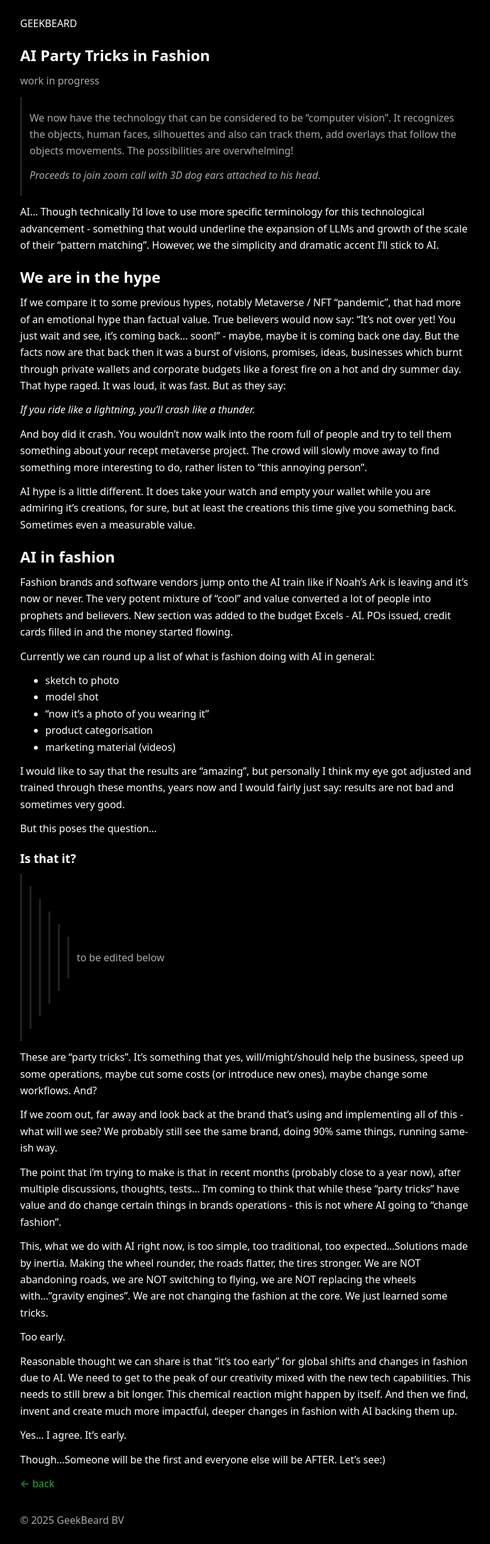
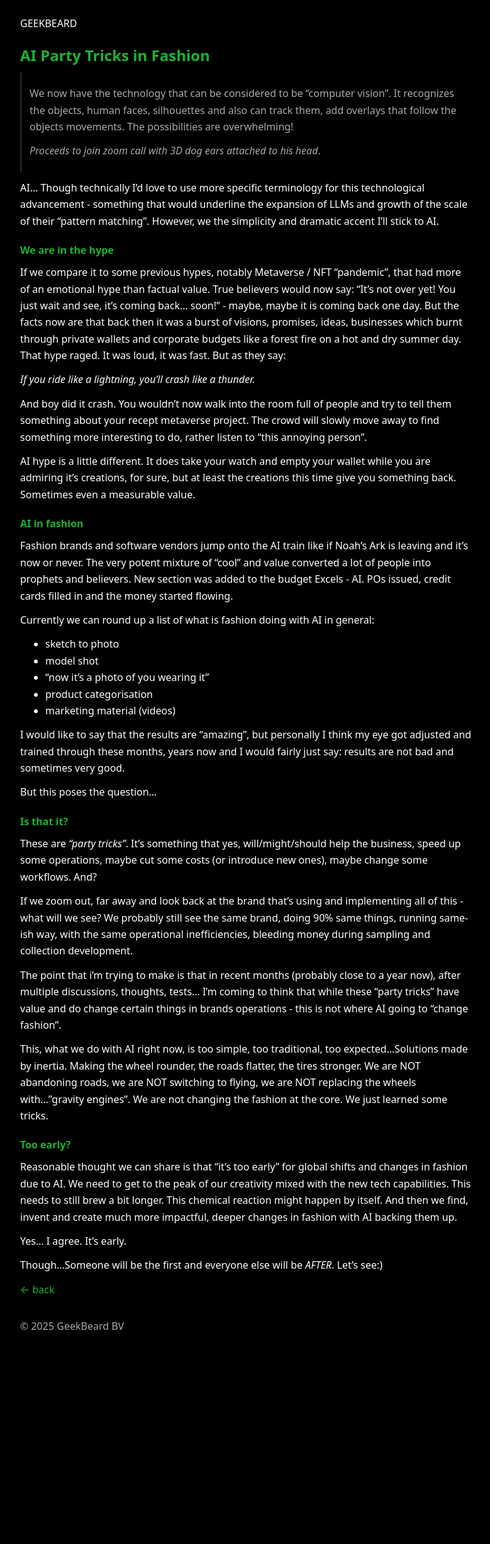
Before and after one commit to geekbeard/geekbeard.dev, a Jekyll site: the page built from thoughts/ai-party-tricks.md, in a window 1280 px wide. Shown: the whole page at 63% size, without its empty margins (248-1027 px from the left). Built offline with Jekyll 4.4.1, drawn with Linux system fonts in a browser that asks for light colours; after the commit the page ends 2143 px from its top, so only the background shows below that.

Commit message:
seo update

```diff
--- a/_layouts/article.html
+++ b/_layouts/article.html
@@ -4,7 +4,6 @@ layout: default
 <article>
    <!-- ARTICLE-APPLIED -->
   <h1>{{ page.title }}</h1>
-  {% if page.description %}<p class="muted">{{ page.description }}</p>{% endif %}
   {{ content }}
   <p class="back"><a href="/">← back</a></p>
 </article>
--- a/_layouts/default.html
+++ b/_layouts/default.html
@@ -3,9 +3,32 @@
 <head>
   <!-- DEFAULT-APPLIED -->
   <meta charset="utf-8" />
-  <title>{{ page.title }} — GeekBeard</title>
+  <title>{% if page.title %}{{ page.title }} — GeekBeard{% else %}{{ site.title }}{% endif %}</title>
   <meta name="viewport" content="width=device-width, initial-scale=1" />
   <meta name="color-scheme" content="dark">
+
+  <!-- SEO Meta Tags -->
+  <meta name="description" content="{% if page.description %}{{ page.description }}{% else %}GeekBeard - thoughts and reflections on fashion tech, AI, and development. Partner of Enhance That.{% endif %}">
+  <meta name="author" content="GeekBeard">
+
+  <!-- Open Graph Meta Tags -->
+  <meta property="og:title" content="{% if page.title %}{{ page.title }} — GeekBeard{% else %}GeekBeard{% endif %}">
+  <meta property="og:description" content="{% if page.description %}{{ page.description }}{% else %}GeekBeard - thoughts and reflections on fashion tech, AI, and development. Partner of Enhance That.{% endif %}">
+  <meta property="og:type" content="{% if page.layout == 'article' %}article{% else %}website{% endif %}">
+  <meta property="og:url" content="{{ site.url }}{{ page.url }}">
+  <meta property="og:image" content="{{ site.url }}/images/seo-img.png">
+  <meta property="og:site_name" content="GeekBeard">
+
+  <!-- Twitter Card Meta Tags -->
+  <meta name="twitter:card" content="summary_large_image">
+  <meta name="twitter:title" content="{% if page.title %}{{ page.title }} — GeekBeard{% else %}GeekBeard{% endif %}">
+  <meta name="twitter:description" content="{% if page.description %}{{ page.description }}{% else %}GeekBeard - thoughts and reflections on fashion tech, AI, and development. Partner of Enhance That.{% endif %}">
+  <meta name="twitter:image" content="{{ site.url }}/images/seo-img.png">
+
+  <!-- Additional Meta Tags -->
+  {% if page.layout == 'article' and page.date %}<meta property="article:published_time" content="{{ page.date | date_to_xmlschema }}">{% endif %}
+  <meta name="robots" content="index, follow">
+  <link rel="canonical" href="{{ site.url }}{{ page.url }}">
   <style>
     :root { --bg:#000; --fg:#fff; --accent:#1bb32f; --muted:#aaa; --max:720px; }
     * { box-sizing: border-box; }
@@ -15,7 +38,7 @@
     main { width:100%; max-width:var(--max); }
     a { color:var(--accent); text-decoration:none; }
     a:hover { text-decoration:underline; }
-    h1,h2,h3 { margin:24px 0 8px; line-height:1.2; }
+    h1,h2,h3,h4,h5,h6 { margin:24px 0 8px; line-height:1.2; color:var(--accent); }
     p, ul, ol { margin:12px 0; }
     blockquote { border-left:3px solid #222; margin:12px 0; padding:8px 12px; color:var(--muted); }
     code, pre { font-family: ui-monospace, SFMono-Regular, Menlo, Consolas, "Liberation Mono", monospace; }
--- a/index.html
+++ b/index.html
@@ -1,6 +1,7 @@
 ---
 layout: default
 title: GeekBeard
+description: "GeekBeard - thoughts and reflections on fashion tech, AI, and development. Partner of Enhance That. Exploring the intersection of technology and fashion industry."
 ---
 <header>
   <pre class="ascii">
--- a/thoughts/ai-party-tricks.md
+++ b/thoughts/ai-party-tricks.md
@@ -3,7 +3,7 @@ layout: article
 title: AI Party Tricks in Fashion
 date: 07-Sep-2025
 state: wip
-description: [work in progress]
+description: Let's just hope that AI is not just reduced to the unrealistic photo generator. We need to think bigger.
 ---
 
 > We now have the technology that can be considered to be "computer vision". It recognizes the objects, human faces, silhouettes and also can track them, add overlays that follow the objects movements. The possibilities are overwhelming!
@@ -12,7 +12,7 @@ description: [work in progress]
 
 AI... Though technically I'd love to use more specific terminology for this technological advancement - something that would underline the expansion of LLMs and growth of the scale of their "pattern matching". However, we the simplicity and dramatic accent I'll stick to AI.
 
-## We are in the hype
+#### We are in the hype
 
 If we compare it to some previous hypes, notably Metaverse / NFT “pandemic”, that had more of an emotional hype than factual value. True believers would now say: “It’s not over yet! You just wait and see, it’s coming back… soon!” - maybe, maybe it is coming back one day. But the facts now are that back then it was a burst of visions, promises, ideas, businesses which burnt through private wallets and corporate budgets like a forest fire on a hot and dry summer day. That hype raged. It was loud, it was fast. But as they say:
 
@@ -22,7 +22,7 @@ And boy did it crash. You wouldn't now walk into the room full of people and try
 
 AI hype is a little different. It does take your watch and empty your wallet while you are admiring it's creations, for sure, but at least the creations this time give you something back. Sometimes even a measurable value.
 
-## AI in fashion
+#### AI in fashion
 
 Fashion brands and software vendors jump onto the AI train like if Noah's Ark is leaving and it's now or never. The very potent mixture of "cool" and value converted a lot of people into prophets and believers. New section was added to the budget Excels - AI. POs issued, credit cards filled in and the money started flowing.
 
@@ -38,22 +38,21 @@ I would like to say that the results are "amazing", but personally I think my ey
 
 But this poses the question…
 
-### Is that it?
+#### Is that it?
 
->>>>>> to be edited below
 
-These are “party tricks”. It’s something that yes, will/might/should help the business, speed up some operations, maybe cut some costs (or introduce new ones), maybe change some workflows. And?
+These are *“party tricks”*. It’s something that yes, will/might/should help the business, speed up some operations, maybe cut some costs (or introduce new ones), maybe change some workflows. And?
 
-If we zoom out, far away and look back at the brand that’s using and implementing all of this - what will we see? We probably still see the same brand, doing 90% same things, running same-ish way.
+If we zoom out, far away and look back at the brand that’s using and implementing all of this - what will we see? We probably still see the same brand, doing 90% same things, running same-ish way, with the same operational inefficiencies, bleeding money during sampling and collection development.
 
 The point that i’m trying to make is that in recent months (probably close to a year now), after multiple discussions, thoughts, tests… I’m coming to think that while these “party tricks” have value and do change certain things in brands operations - this is not where AI going to “change fashion”.
 
 This, what we do with AI right now, is too simple, too traditional, too expected…Solutions made by inertia. Making the wheel rounder, the roads flatter, the tires stronger. We are NOT abandoning roads, we are NOT switching to flying, we are NOT replacing the wheels with…”gravity engines”. We are not changing the fashion at the core. We just learned some tricks.
 
-Too early.
+#### Too early?
 
 Reasonable thought we can share is that “it’s too early” for global shifts and changes in fashion due to AI. We need to get to the peak of our creativity mixed with the new tech capabilities. This needs to still brew a bit longer. This chemical reaction might happen by itself. And then we find, invent and create much more impactful, deeper changes in fashion with AI backing them up.
 
 Yes… I agree. It’s early.
 
-Though…Someone will be the first and everyone else will be AFTER. Let’s see:)
+Though…Someone will be the first and everyone else will be *AFTER*. Let’s see:)
```
Also changed, not shown: images/seo-img.png (added), 2 other files.
